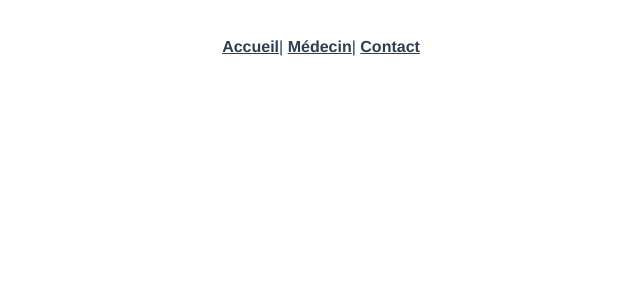
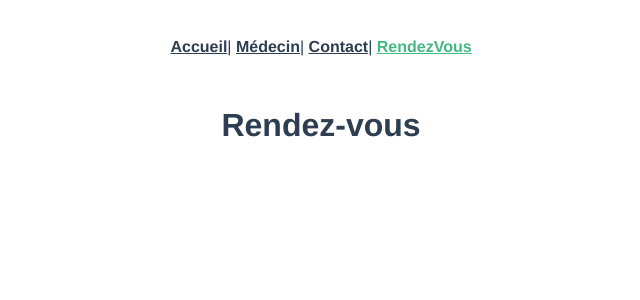
Before and after one commit to menouerr2/medical, a Vue app: page /RendezVous in a window 1280 px wide. Shown: the top 300 px of the page, without its empty margins (319-959 px from the left). Built offline with nearby package versions, Linux system fonts and the light colour scheme.

Commit message:
add.routers

```diff
--- a/src/App.vue
+++ b/src/App.vue
@@ -3,7 +3,8 @@
     <div id="nav">
       <router-link to="/">Accueil</router-link>|
       <router-link to="/Médecin">Médecin</router-link>|
-      <router-link to="/contact">Contact</router-link>
+      <router-link to="/contact">Contact</router-link>|
+      <router-link to="/RendezVous">RendezVous</router-link>
     </div>
     <router-view />
   </div>
--- a/src/router/index.js
+++ b/src/router/index.js
@@ -3,6 +3,7 @@ import VueRouter from "vue-router";
 import Home from "../views/Accueil.vue";
 import Médecin from "../views/Médecin.vue";
 import Contact from "../views/contact.vue";
+import RendezVous from "../views/RendezVous.vue";
 
 Vue.use(VueRouter);
 
@@ -25,6 +26,11 @@ const routes = [
     path: "/contact",
     name: "contact",
     component: Contact
+  },
+  {
+    path: "/RendezVous",
+    name: "Rendezvous",
+    component: RendezVous
   }
 ];
 
--- /dev/null
+++ b/src/views/RendezVous.vue
@@ -0,0 +1,17 @@
+<template>
+    <div>
+<h1>Rendez-vous</h1>
+    </div>
+</template>
+
+<script>
+
+    export default {
+
+
+    }
+</script>
+
+<style lang="scss" scoped>
+
+</style>
```
